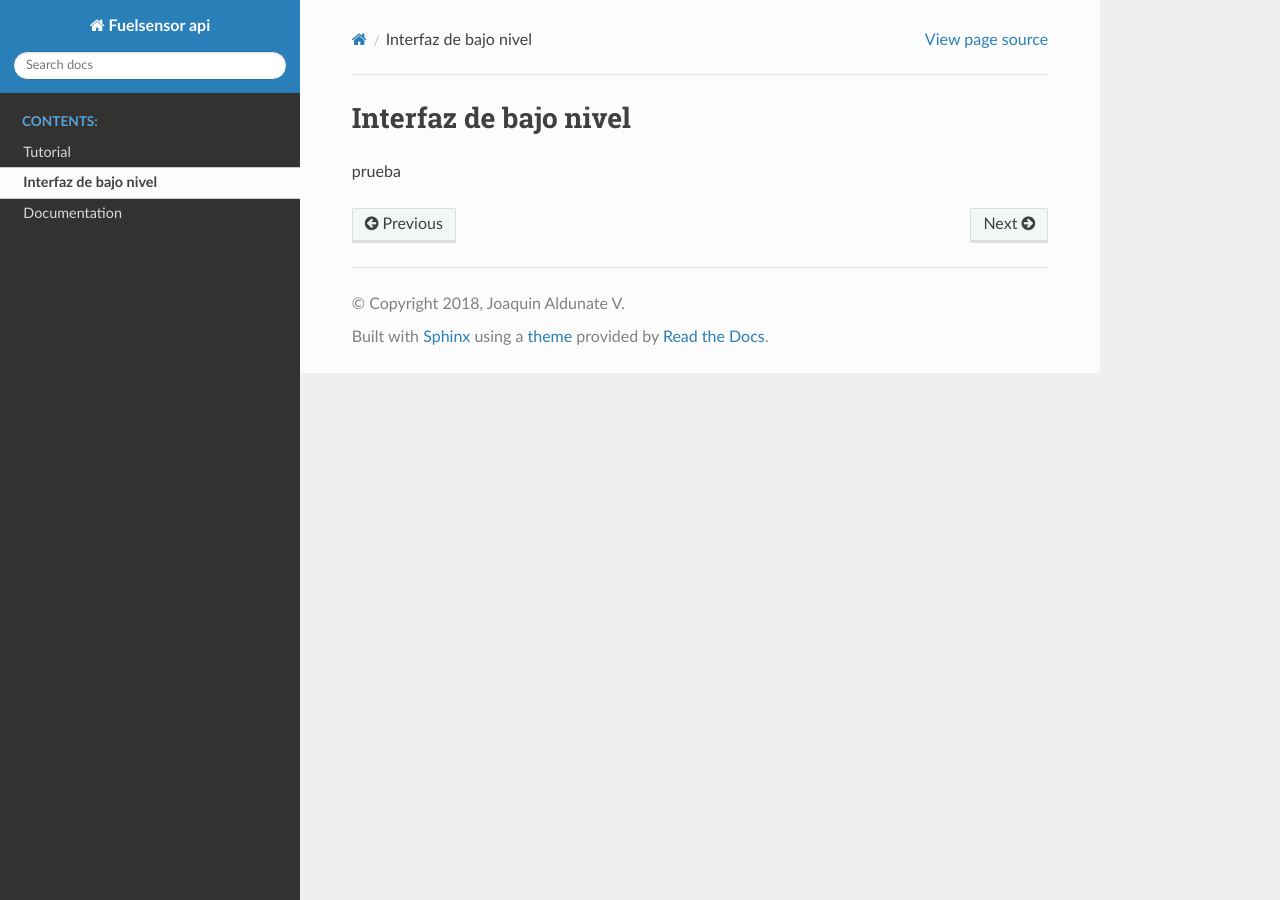
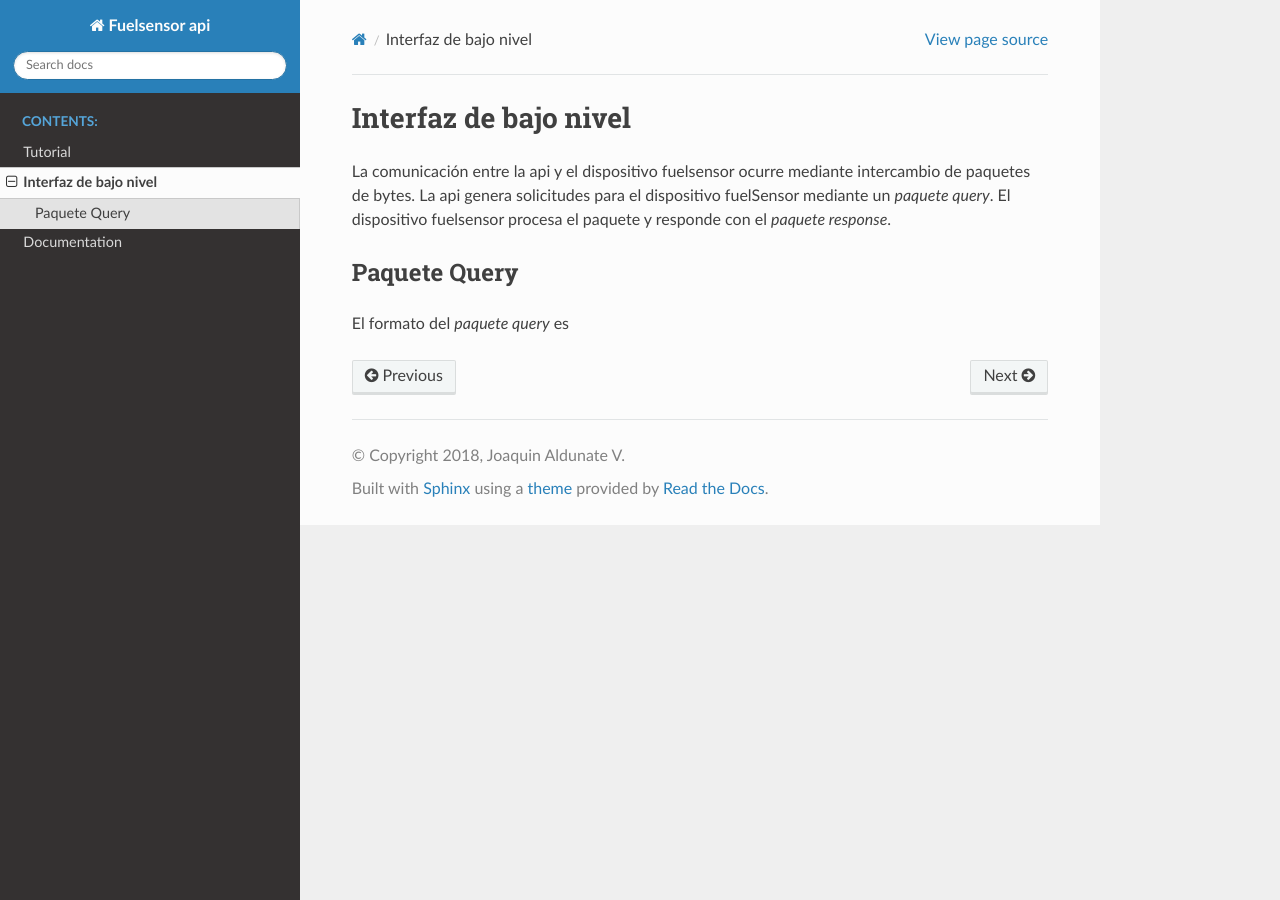
Before and after one commit to jaalduna/fuelsensor_api, a Sphinx documentation site: the page built from docs/low_level_interface.rst, in a window 1280 px wide. Built offline with Sphinx 7.4.7 and the Read the Docs theme 2.0.0, drawn with Linux system fonts in a browser that asks for light colours.

Commit message:
minor change

```diff
--- a/docs/low_level_interface.rst
+++ b/docs/low_level_interface.rst
@@ -1,4 +1,10 @@
 Interfaz de bajo nivel
 ===================
 
-prueba
+La comunicación entre la api y el dispositivo fuelsensor ocurre mediante intercambio de paquetes de bytes. La api genera solicitudes para el dispositivo fuelSensor mediante un `paquete query`. El dispositivo fuelsensor procesa el paquete y responde con el `paquete response`.
+
+
+Paquete Query
+-------------
+
+El formato del `paquete query` es
```
Also changed, not shown: docs/index.rst (line endings or trailing spaces), 1 other file.
